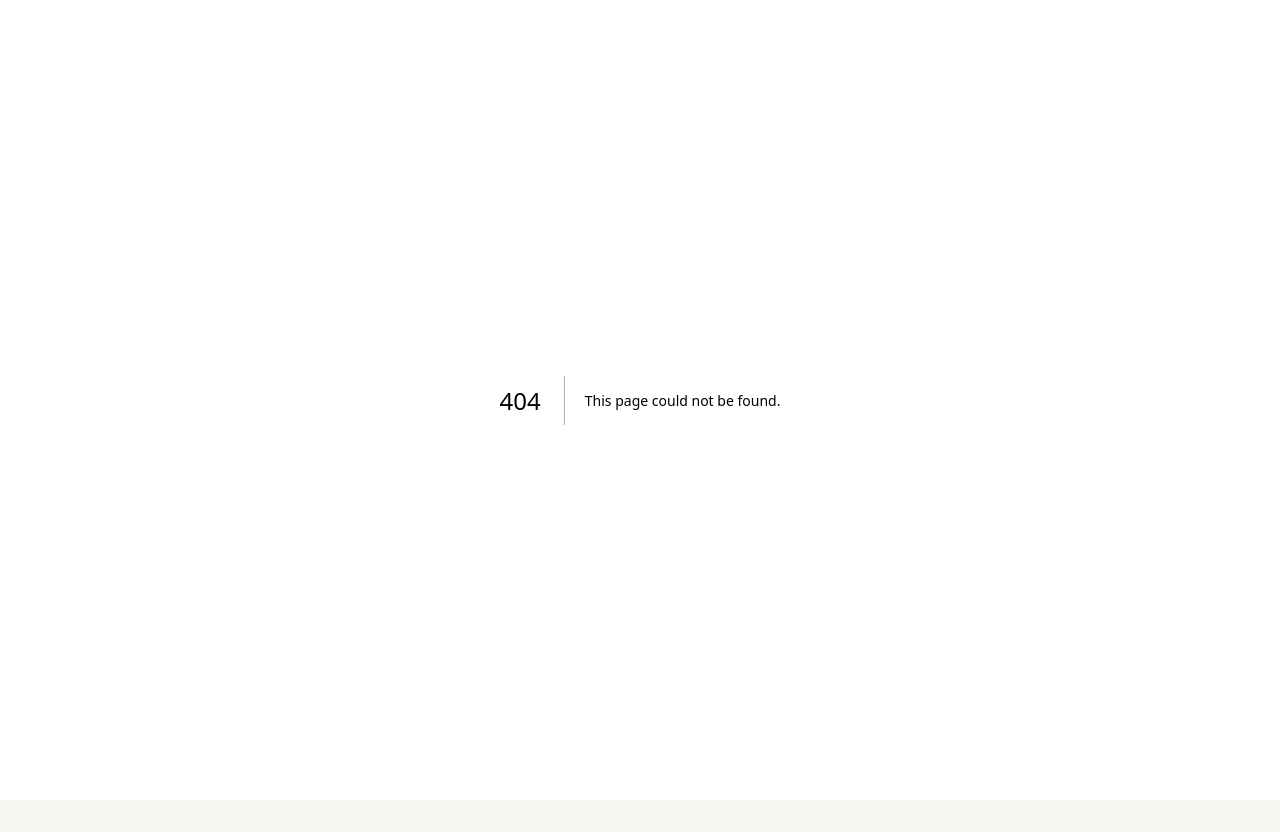
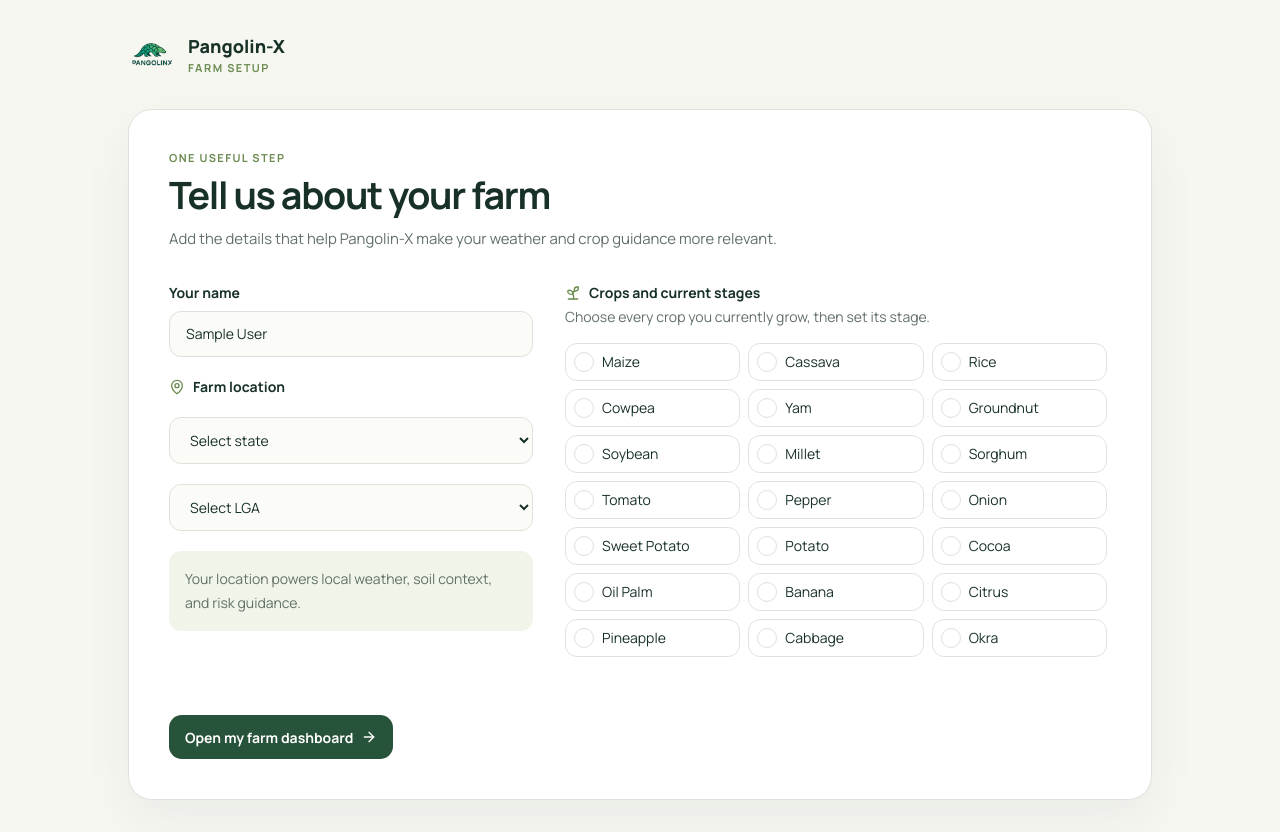
Before and after one commit to timadewale1/Pangolin-X, a Next.js app: page /onboarding in a window 1280 px wide. Before the commit this address had no page. Before the commit the page ends 800 px from the top, so only its background shows below. Built offline with nearby package versions, Linux system fonts and the light colour scheme; no server answers; the database is empty; sample sign-in values are in the browser's storage.

Commit message:
fix: complete farmer onboarding and storage permissions

```diff
--- a/app/dashboard/layout.tsx
+++ b/app/dashboard/layout.tsx
@@ -5,9 +5,16 @@ import DashboardSidebar from "@/components/dashboard/DashboardSidebar";
 import DashboardTopbar from "@/components/dashboard/DashboardTopbar";
 import FarmChat from "@/components/dashboard/FarmChat";
 import { DashboardProvider, useDashboard } from "@/context/DashboardContext";
+import { useEffect } from "react";
 
 function DashboardShell({ children }: { children: React.ReactNode }) {
-  const { loading, authLoading } = useDashboard();
+  const { loading, authLoading, farm } = useDashboard();
+
+  useEffect(() => {
+    if (!loading && !authLoading && farm?.onboardingComplete === false) {
+      window.location.replace("/onboarding");
+    }
+  }, [loading, authLoading, farm?.onboardingComplete]);
 
   if (loading || authLoading) {
     return (
--- /dev/null
+++ b/app/onboarding/page.tsx
@@ -0,0 +1,96 @@
+"use client";
+
+import { useEffect, useMemo, useState } from "react";
+import Image from "next/image";
+import { useRouter } from "next/navigation";
+import { doc, getDoc, updateDoc } from "firebase/firestore";
+import { onAuthStateChanged, type User } from "firebase/auth";
+import { auth, db } from "@/lib/firebase";
+import { CROP_OPTIONS } from "@/lib/crops";
+import { NIGERIA_STATES_LGAS } from "@/lib/nigeriaData";
+import { toast, ToastContainer } from "react-toastify";
+import { ArrowRight, Check, MapPin, Sprout } from "lucide-react";
+
+const STAGES = ["Seedling", "Vegetative", "Flowering", "Fruiting", "Ripening", "Maturity"];
+
+type CropStatus = Record<string, { stage?: string; plantedAt?: string }>;
+
+export default function OnboardingPage() {
+  const router = useRouter();
+  const [user, setUser] = useState<User | null>(null);
+  const [loading, setLoading] = useState(true);
+  const [saving, setSaving] = useState(false);
+  const [name, setName] = useState("");
+  const [state, setState] = useState("");
+  const [lga, setLga] = useState("");
+  const [crops, setCrops] = useState<string[]>([]);
+  const [cropStatus, setCropStatus] = useState<CropStatus>({});
+
+  useEffect(() => onAuthStateChanged(auth, async (currentUser) => {
+    setUser(currentUser);
+    if (!currentUser) { router.replace("/login"); return; }
+    const snapshot = await getDoc(doc(db, "farmers", currentUser.uid));
+    const farmer = snapshot.data() as { name?: string; state?: string; lga?: string; crops?: string[]; cropStatus?: CropStatus } | undefined;
+    setName(farmer?.name || currentUser.displayName || "");
+    setState(farmer?.state || "");
+    setLga(farmer?.lga || "");
+    setCrops(farmer?.crops || []);
+    setCropStatus(farmer?.cropStatus || {});
+    setLoading(false);
+  }), [router]);
+
+  const lgas = useMemo(() => NIGERIA_STATES_LGAS[state] || [], [state]);
+
+  function toggleCrop(id: string) {
+    setCrops((current) => current.includes(id) ? current.filter((crop) => crop !== id) : [...current, id]);
+  }
+
+  async function finishOnboarding() {
+    if (!user || !name.trim() || !state || !lga || crops.length === 0) {
+      toast.error("Add your name, location, and at least one crop");
+      return;
+    }
+    setSaving(true);
+    try {
+      await updateDoc(doc(db, "farmers", user.uid), {
+        name: name.trim(), state, lga, crops, cropStatus, onboardingComplete: true,
+      });
+      toast.success("Farm profile saved");
+      router.push("/dashboard");
+    } catch (error) {
+      toast.error(error instanceof Error ? error.message : "Could not save your farm profile");
+    } finally { setSaving(false); }
+  }
+
+  if (loading) return <div className="grid min-h-screen place-items-center bg-[#f7f7f2] text-[#617067]">Loading your farm profile...</div>;
+
+  return (
+    <main className="min-h-screen bg-[#f7f7f2] px-5 py-8 text-[#183127] sm:px-8">
+      <ToastContainer position="top-center" />
+      <div className="mx-auto max-w-5xl">
+        <div className="flex items-center gap-3"><Image src="/Pangolin-x.png" alt="Pangolin-X" width={48} height={48} className="rounded-2xl" /><div><p className="text-lg font-extrabold">Pangolin-X</p><p className="eyebrow">Farm setup</p></div></div>
+        <section className="mt-8 rounded-[1.5rem] border border-[#dce3d9] bg-white p-6 shadow-[0_18px_50px_rgba(24,49,39,.06)] md:p-10">
+          <p className="eyebrow">One useful step</p>
+          <h1 className="page-title mt-2">Tell us about your farm</h1>
+          <p className="page-copy mt-3 max-w-2xl">Add the details that help Pangolin-X make your weather and crop guidance more relevant.</p>
+          <div className="mt-8 grid gap-8 lg:grid-cols-[.8fr_1.2fr]">
+            <div className="space-y-5">
+              <label className="block text-sm font-bold">Your name<input value={name} onChange={(event) => setName(event.target.value)} className="mt-2 w-full rounded-xl border border-[#dce3d9] bg-[#fbfcf8] px-4 py-3 font-normal outline-none focus:border-[#6b8b50]" /></label>
+              <div className="flex items-center gap-2 text-sm font-bold"><MapPin className="h-4 w-4 text-[#6b8b50]" /> Farm location</div>
+              <select value={state} onChange={(event) => { setState(event.target.value); setLga(""); }} className="w-full rounded-xl border border-[#dce3d9] bg-[#fbfcf8] px-4 py-3 text-sm"><option value="">Select state</option>{Object.keys(NIGERIA_STATES_LGAS).map((item) => <option key={item}>{item}</option>)}</select>
+              <select value={lga} onChange={(event) => setLga(event.target.value)} disabled={!state} className="w-full rounded-xl border border-[#dce3d9] bg-[#fbfcf8] px-4 py-3 text-sm"><option value="">Select LGA</option>{lgas.map((item) => <option key={item}>{item}</option>)}</select>
+              <div className="rounded-xl bg-[#f1f5e9] p-4 text-sm leading-6 text-[#617067]">Your location powers local weather, soil context, and risk guidance.</div>
+            </div>
+            <div>
+              <div className="flex items-center gap-2 text-sm font-bold"><Sprout className="h-4 w-4 text-[#6b8b50]" /> Crops and current stages</div>
+              <p className="mt-1 text-sm text-[#617067]">Choose every crop you currently grow, then set its stage.</p>
+              <div className="mt-4 grid max-h-80 grid-cols-2 gap-2 overflow-y-auto pr-1 sm:grid-cols-3">{CROP_OPTIONS.map((crop) => { const selected = crops.includes(crop.id); return <button type="button" key={crop.id} onClick={() => toggleCrop(crop.id)} className={`flex items-center gap-2 rounded-xl border p-2 text-left text-sm transition ${selected ? "border-[#6b8b50] bg-[#eff5e9] text-[#28533b]" : "border-[#dce3d9] bg-white hover:bg-[#fbfcf8]"}`}><span className={`flex h-5 w-5 shrink-0 items-center justify-center rounded-full border ${selected ? "border-[#28533b] bg-[#28533b] text-white" : "border-[#cbd8ca] text-transparent"}`}><Check className="h-3 w-3" /></span><span>{crop.label}</span></button>; })}</div>
+              <div className="mt-5 space-y-3">{crops.map((cropId) => { const crop = CROP_OPTIONS.find((item) => item.id === cropId); return <label key={cropId} className="block text-xs font-bold uppercase tracking-[.08em] text-[#617067]">{crop?.label || cropId}<select value={cropStatus[cropId]?.stage || ""} onChange={(event) => setCropStatus((current) => ({ ...current, [cropId]: { ...current[cropId], stage: event.target.value } }))} className="mt-1 w-full rounded-xl border border-[#dce3d9] bg-[#fbfcf8] px-3 py-2 text-sm font-normal normal-case tracking-normal text-[#183127]"><option value="">Choose stage</option>{STAGES.map((stage) => <option key={stage}>{stage}</option>)}</select></label>; })}</div>
+            </div>
+          </div>
+          <button type="button" onClick={() => void finishOnboarding()} disabled={saving} className="action-primary mt-8 inline-flex items-center gap-2 disabled:opacity-60">{saving ? "Saving farm profile..." : "Open my farm dashboard"}<ArrowRight className="h-4 w-4" /></button>
+        </section>
+      </div>
+    </main>
+  );
+}
--- a/app/signup/page.tsx
+++ b/app/signup/page.tsx
@@ -469,10 +469,11 @@ if (!paystackGlobal || typeof paystackGlobal.setup !== 'function') {
                           ...(nextPaymentDate && { nextPaymentDate }),
                           plan: pkg ?? null,
                           accessCodeUsed: false,
+                          onboardingComplete: false,
                         });
 
-                        toast.success('Account created. Redirecting to login...');
-                        setTimeout(() => router.push('/login'), 900);
+                        toast.success('Account created. Let us finish your farm profile...');
+                        setTimeout(() => router.push('/onboarding'), 900);
                       } catch (e) {
                         console.error('Failed to create user after payment:', e);
                         toast.error('Failed to create account after payment');
@@ -534,6 +535,7 @@ if (!paystackGlobal || typeof paystackGlobal.setup !== 'function') {
         ...(nextPaymentDate && { nextPaymentDate }),
         plan: paymentSuccessReturn ? (pkg ?? null) : null,
         accessCodeUsed: accessCodeValid ? true : false,
+        onboardingComplete: false,
       });
 
       // If access code was used, consume it now via server-side client endpoint (with ID token)
@@ -572,7 +574,7 @@ if (!paystackGlobal || typeof paystackGlobal.setup !== 'function') {
       }
 
       toast.success("Account created. Redirecting to login...");
-      setTimeout(() => router.push("/login"), 900);
+      setTimeout(() => router.push("/onboarding"), 900);
     } catch (err: unknown) {
       if (err && typeof err === "object" && "message" in err) {
         toast.error((err as { message?: string }).message || "Signup failed");
--- a/context/DashboardContext.tsx
+++ b/context/DashboardContext.tsx
@@ -155,7 +155,8 @@ export function DashboardProvider({ children }: { children: React.ReactNode }) {
 
   const uploadPhoto = useCallback(async (file: File) => {
     if (!user) return null;
-    const path = `farmers/${user.uid}/profile-${Date.now()}-${file.name}`;
+    const safeName = file.name.replace(/[^a-zA-Z0-9._-]/g, "-");
+    const path = `profilePictures/${user.uid}/profile-${Date.now()}-${safeName}`;
     const ref = storageRef(storage, path);
     const task = uploadBytesResumable(ref, file);
 
@@ -203,7 +204,8 @@ export function DashboardProvider({ children }: { children: React.ReactNode }) {
   const uploadFarmPhoto = useCallback(async (file: File) => {
     if (!user) return null;
     if (!file.type.startsWith("image/") || file.size > 8 * 1024 * 1024) throw new Error("invalid_farm_photo");
-    const path = `farmers/${user.uid}/farm-${Date.now()}-${file.name}`;
+    const safeName = file.name.replace(/[^a-zA-Z0-9._-]/g, "-");
+    const path = `farmPhotos/${user.uid}/farm-${Date.now()}-${safeName}`;
     const ref = storageRef(storage, path);
     const task = uploadBytesResumable(ref, file);
     const url = await new Promise<string>((resolve, reject) => task.on("state_changed", undefined, reject, async () => resolve(await getDownloadURL(task.snapshot.ref))));
--- a/lib/dashboard-types.ts
+++ b/lib/dashboard-types.ts
@@ -30,6 +30,7 @@ export type FarmerDoc = {
   nextPaymentDate?: string | null;
   paymentReference?: string | null;
   createdAt?: string | null;
+  onboardingComplete?: boolean;
 };
 
 export type WeatherData = {
```
Also changed, not shown: 1 other file (tests, documents, lock files or other folders).
